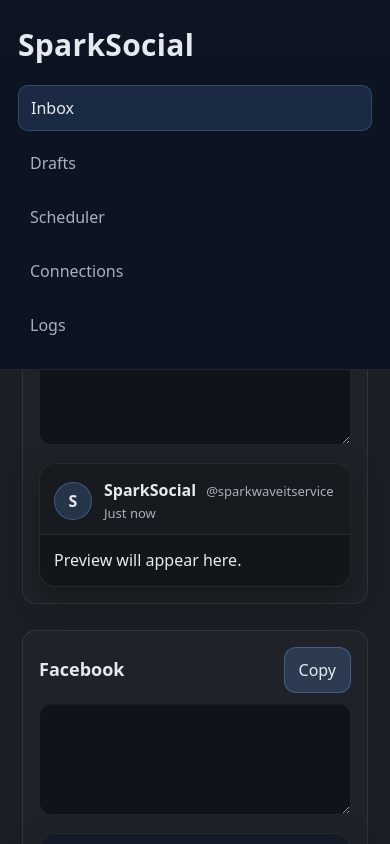
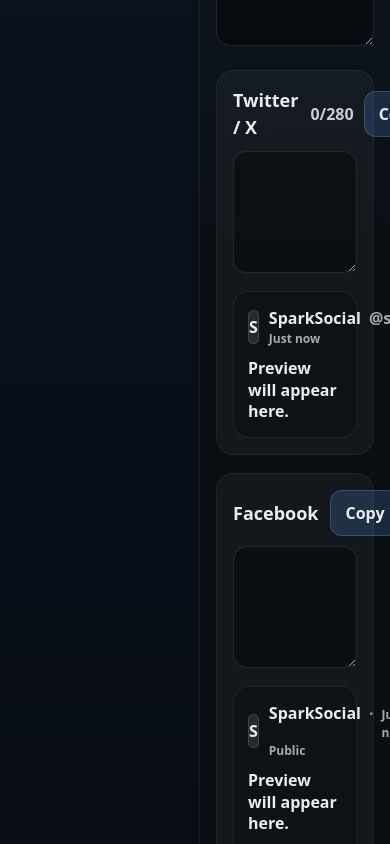
Before and after one commit to Mikekellydev/social-sparkwave, a React (Vite) app: page /#/inbox in a window 390 px wide. Shown: the top 844 px of the page. Built offline with nearby package versions, Linux system fonts and the light colour scheme.

Commit message:
Fix layout full width and center content

```diff
--- a/src/App.css
+++ b/src/App.css
@@ -1,18 +1,4 @@
-/* ===== Global layout ===== */
-:root {
-  --bg: #0f1216;
-  --panel: #141922;
-  --panel-2: #101521;
-  --text: #e6e9ef;
-  --muted: #a9b1bd;
-  --line: rgba(255, 255, 255, 0.08);
-  --accent: #6aa9ff;
-  --danger: #ff6b6b;
-
-  --radius: 14px;
-  --shadow: 0 10px 30px rgba(0, 0, 0, 0.35);
-}
-
+/* Reset and base */
 * {
   box-sizing: border-box;
 }
@@ -20,31 +6,35 @@
 html,
 body {
   height: 100%;
+  margin: 0;
 }
 
 body {
-  margin: 0;
+  background: #0b0f14;
+  color: #e9eef5;
   font-family: system-ui, -apple-system, Segoe UI, Roboto, Arial, sans-serif;
-  background: var(--bg);
-  color: var(--text);
 }
 
-/* ===== App shell ===== */
+/* Full width app shell */
 .app {
+  width: 100vw;
   min-height: 100vh;
-  display: grid;
-  grid-template-columns: 300px 1fr;
+  display: flex;
 }
 
+/* Sidebar */
 .sidebar {
-  background: linear-gradient(180deg, #0d1422 0%, #0b1220 100%);
-  border-right: 1px solid var(--line);
-  padding: 22px 18px;
+  width: 240px;
+  min-height: 100vh;
+  padding: 18px 14px;
+  background: linear-gradient(180deg, #0c1421 0%, #070b11 100%);
+  border-right: 1px solid rgba(255, 255, 255, 0.06);
 }
 
 .sidebar h2 {
-  margin: 0 0 14px 0;
-  font-size: 30px;
+  margin: 0 0 16px;
+  font-size: 22px;
+  font-weight: 800;
   letter-spacing: 0.3px;
 }
 
@@ -52,260 +42,63 @@
   display: flex;
   flex-direction: column;
   gap: 10px;
-  margin-top: 18px;
 }
 
 .sidebar a {
-  color: var(--muted);
+  color: rgba(233, 238, 245, 0.7);
   text-decoration: none;
-  padding: 10px 12px;
+  padding: 10px 10px;
   border-radius: 10px;
-  transition: 120ms ease;
+  font-weight: 600;
 }
 
 .sidebar a:hover {
   background: rgba(255, 255, 255, 0.06);
-  color: var(--text);
+  color: rgba(233, 238, 245, 0.95);
 }
 
 .sidebar a.active {
-  background: rgba(106, 169, 255, 0.15);
-  color: var(--text);
-  border: 1px solid rgba(106, 169, 255, 0.25);
+  background: rgba(255, 255, 255, 0.10);
+  color: rgba(233, 238, 245, 1);
 }
 
-/* ===== Main area ===== */
+/* Main area must fill remaining width */
 .main {
-  background: #1b1f25;
-  padding: 22px;
+  flex: 1;
+  min-width: 0;
+  min-height: 100vh;
+  display: flex;
+  flex-direction: column;
+  background: radial-gradient(
+    1200px 800px at 20% 0%,
+    rgba(40, 80, 130, 0.20),
+    rgba(0, 0, 0, 0)
+  );
 }
 
+/* Header */
 .header {
-  font-size: 20px;
-  font-weight: 700;
-  margin-bottom: 14px;
-  padding-bottom: 10px;
-  border-bottom: 1px solid var(--line);
+  padding: 18px 22px;
+  font-size: 18px;
+  font-weight: 800;
+  border-bottom: 1px solid rgba(255, 255, 255, 0.06);
 }
 
+/* Content wrapper */
 .content {
-  padding-top: 14px;
-}
-
-/* ===== Form controls ===== */
-h2 {
-  margin: 6px 0 14px 0;
-  font-size: 26px;
-}
-
-h3 {
-  margin: 0;
-  font-size: 18px;
-}
-
-label {
-  color: var(--muted);
-}
-
-select,
-button,
-textarea {
-  font: inherit;
-}
-
-select {
-  background: var(--panel);
-  color: var(--text);
-  border: 1px solid var(--line);
-  padding: 10px 12px;
-  border-radius: 10px;
-  outline: none;
-}
-
-select:focus {
-  border-color: rgba(106, 169, 255, 0.5);
-}
-
-button {
-  background: rgba(106, 169, 255, 0.18);
-  color: var(--text);
-  border: 1px solid rgba(106, 169, 255, 0.35);
-  padding: 10px 14px;
-  border-radius: 12px;
-  cursor: pointer;
-  transition: 120ms ease;
-}
-
-button:hover {
-  background: rgba(106, 169, 255, 0.26);
-}
-
-textarea {
-  width: 100%;
-  background: #0f131a;
-  color: var(--text);
-  border: 1px solid var(--line);
-  border-radius: 12px;
-  padding: 12px;
-  outline: none;
-  resize: vertical;
-  line-height: 1.35;
-  box-shadow: inset 0 1px 0 rgba(255, 255, 255, 0.03);
-}
-
-textarea:focus {
-  border-color: rgba(106, 169, 255, 0.5);
-}
-
-/* ===== Platform blocks ===== */
-.platformBlock {
-  margin: 18px 0 26px 0;
-  padding: 16px;
-  border: 1px solid var(--line);
-  border-radius: var(--radius);
-  background: rgba(255, 255, 255, 0.02);
-}
-
-.platformHeader {
-  display: flex;
-  align-items: center;
-  justify-content: space-between;
-  gap: 12px;
-  margin-bottom: 10px;
-}
-
-.platformActions {
-  display: flex;
-  align-items: center;
-  gap: 10px;
-}
-
-.count {
-  font-size: 13px;
-  color: var(--muted);
-  padding: 6px 10px;
-  border-radius: 999px;
-  border: 1px solid var(--line);
-  background: rgba(255, 255, 255, 0.03);
-}
-
-.count.over {
-  color: #ffe3e3;
-  border-color: rgba(255, 107, 107, 0.45);
-  background: rgba(255, 107, 107, 0.12);
-}
-
-/* ===== Preview cards (generic) ===== */
-.previewCard {
-  margin-top: 12px;
-  border-radius: 16px;
-  border: 1px solid var(--line);
-  background: rgba(15, 18, 22, 0.75);
-  box-shadow: var(--shadow);
-  overflow: hidden;
-}
-
-.previewTop {
-  display: flex;
-  gap: 12px;
-  padding: 14px 14px 10px 14px;
-  border-bottom: 1px solid var(--line);
-  align-items: center;
-}
-
-.avatar {
-  width: 38px;
-  height: 38px;
-  border-radius: 50%;
-  display: grid;
-  place-items: center;
-  font-weight: 800;
-  background: rgba(106, 169, 255, 0.18);
-  border: 1px solid rgba(106, 169, 255, 0.35);
-  color: var(--text);
-}
-
-.nameRow {
-  display: flex;
-  align-items: baseline;
-  gap: 10px;
-  flex-wrap: wrap;
-}
-
-.displayName {
-  font-weight: 800;
-}
-
-.handle {
-  color: var(--muted);
-  font-size: 13px;
-}
-
-.metaRow {
-  color: var(--muted);
-  font-size: 13px;
-  margin-top: 2px;
-}
-
-.metaDot {
-  color: var(--muted);
-  opacity: 0.8;
-}
-
-.previewBody {
-  padding: 14px;
-  white-space: pre-wrap;
-  line-height: 1.45;
-  color: var(--text);
-}
-
-.previewFooter {
-  display: flex;
-  gap: 14px;
-  padding: 12px 14px 14px 14px;
-  border-top: 1px solid var(--line);
-  color: var(--muted);
-  font-size: 13px;
-}
-
-/* ===== Slight platform flavoring ===== */
-.previewCard.x .previewTop {
-  background: rgba(255, 255, 255, 0.02);
-}
-
-.previewCard.fb .previewTop {
-  background: rgba(59, 89, 152, 0.10);
-}
-
-.previewCard.li .previewTop {
-  background: rgba(10, 102, 194, 0.12);
-}
-
-/* ===== Responsive ===== */
-@media (max-width: 980px) {
-  .app {
-    grid-template-columns: 1fr;
-  }
-
-  .sidebar {
-    position: sticky;
-    top: 0;
-    z-index: 10;
-    border-right: none;
-    border-bottom: 1px solid var(--line);
-  }
-}
-
-/* Better scrolling behavior */
-.main {
-  min-height: 100vh;
+  flex: 1;
+  padding: 22px;
   overflow: auto;
 }
 
-.content {
+/* Inner page container centered, but responsive */
+.content > div {
+  width: 100%;
   max-width: 1100px;
+  margin: 0 auto;
 }
 
+/* Toolbar */
 .toolbar {
   display: flex;
   align-items: center;
@@ -321,9 +114,165 @@
 }
 
 .toolbarLabel {
-  font-weight: 700;
+  font-weight: 800;
+}
+
+/* Inputs */
+select,
+button,
+textarea {
+  font: inherit;
+}
+
+select {
+  background: rgba(255, 255, 255, 0.06);
+  color: #e9eef5;
+  border: 1px solid rgba(255, 255, 255, 0.10);
+  border-radius: 10px;
+  padding: 8px 10px;
+}
+
+button {
+  background: rgba(80, 140, 220, 0.22);
+  color: #e9eef5;
+  border: 1px solid rgba(120, 180, 255, 0.25);
+  border-radius: 12px;
+  padding: 10px 14px;
+  font-weight: 800;
+  cursor: pointer;
+}
+
+button:hover {
+  background: rgba(80, 140, 220, 0.30);
+}
+
+textarea {
+  width: 100%;
+  background: rgba(0, 0, 0, 0.35);
+  color: #e9eef5;
+  border: 1px solid rgba(255, 255, 255, 0.10);
+  border-radius: 14px;
+  padding: 12px;
+  resize: vertical;
 }
 
 .blogInput {
   margin-bottom: 18px;
 }
+
+/* Platform blocks */
+.platformBlock {
+  background: rgba(255, 255, 255, 0.04);
+  border: 1px solid rgba(255, 255, 255, 0.06);
+  border-radius: 18px;
+  padding: 16px;
+  margin-bottom: 18px;
+}
+
+.platformHeader {
+  display: flex;
+  align-items: center;
+  justify-content: space-between;
+  gap: 12px;
+  margin-bottom: 10px;
+}
+
+.platformHeader h3 {
+  margin: 0;
+  font-size: 18px;
+  font-weight: 900;
+}
+
+.platformActions {
+  display: flex;
+  align-items: center;
+  gap: 10px;
+}
+
+.count {
+  font-weight: 800;
+  opacity: 0.85;
+}
+
+.count.over {
+  color: #ff6b6b;
+  opacity: 1;
+}
+
+/* Preview cards */
+.previewCard {
+  margin-top: 12px;
+  border-radius: 16px;
+  border: 1px solid rgba(255, 255, 255, 0.08);
+  background: rgba(0, 0, 0, 0.25);
+  padding: 14px;
+}
+
+.previewTop {
+  display: flex;
+  gap: 10px;
+  align-items: center;
+  margin-bottom: 10px;
+}
+
+.avatar {
+  width: 34px;
+  height: 34px;
+  border-radius: 999px;
+  display: grid;
+  place-items: center;
+  font-weight: 900;
+  background: rgba(255, 255, 255, 0.10);
+  border: 1px solid rgba(255, 255, 255, 0.12);
+}
+
+.nameRow {
+  display: flex;
+  align-items: baseline;
+  gap: 8px;
+}
+
+.displayName {
+  font-weight: 900;
+}
+
+.handle {
+  opacity: 0.7;
+  font-weight: 700;
+}
+
+.metaRow {
+  opacity: 0.7;
+  font-size: 12px;
+  font-weight: 700;
+}
+
+.metaDot {
+  opacity: 0.6;
+  font-weight: 900;
+}
+
+.previewBody {
+  white-space: pre-wrap;
+  line-height: 1.35;
+  font-weight: 600;
+}
+
+.previewFooter {
+  margin-top: 12px;
+  display: flex;
+  gap: 16px;
+  opacity: 0.75;
+  font-weight: 800;
+  font-size: 13px;
+}
+
+/* Mobile */
+@media (max-width: 860px) {
+  .sidebar {
+    width: 200px;
+  }
+  .content {
+    padding: 16px;
+  }
+}
```
Also changed, not shown: 4 other files (tests, documents, lock files or other folders).
